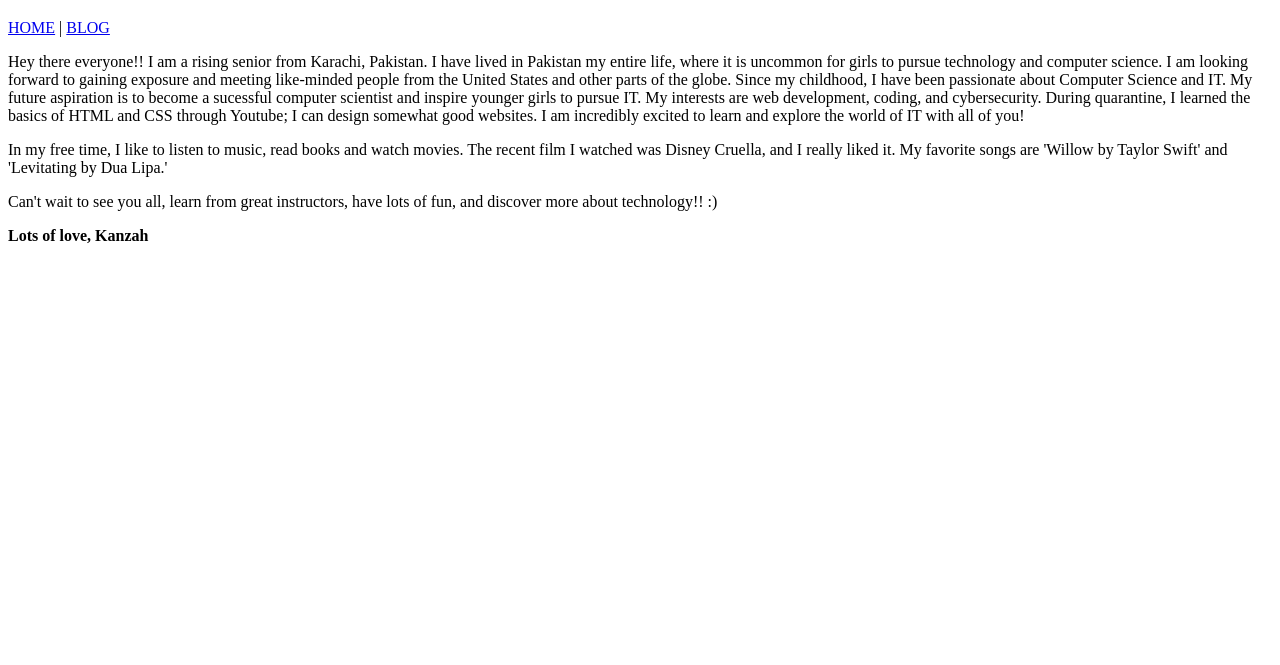
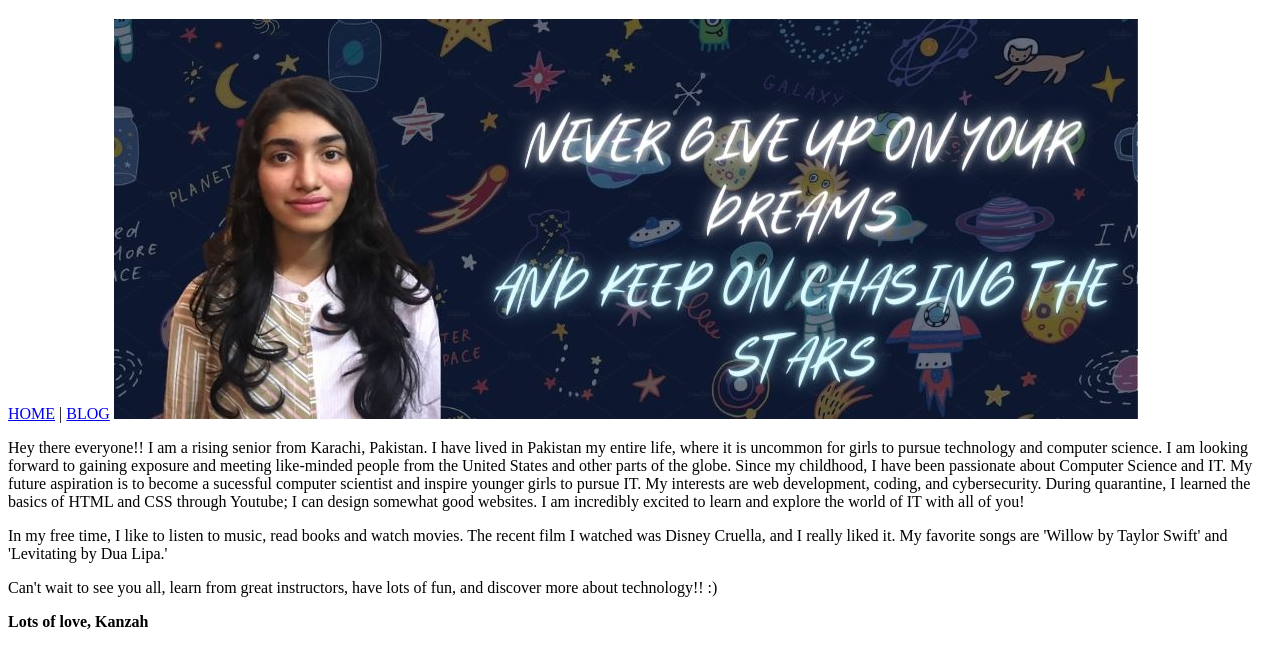
Before and after one commit to itgirls2021/kfzahed, a plain HTML site: page index.html in a window 1280 px wide. Shown: the part 61-726 px from the top of the page. Drawn offline with Linux system fonts and the light colour scheme.

Commit message:
Add files via upload

```diff
--- a/index.html
+++ b/index.html
@@ -11,6 +11,7 @@
      <body>
          <h1> Kanzah Zahed's Biography </h1>
          <a href="index.html">HOME</a>  |  <a href="blog.html">BLOG</a>
+         <img src="blog_banner.jpg" alt="Kanzah with a space background">
          <p>
          Hey there everyone!! I am a rising senior from Karachi, Pakistan.
           I have lived in Pakistan my entire life, where it is uncommon for girls to pursue technology and computer science.
```
